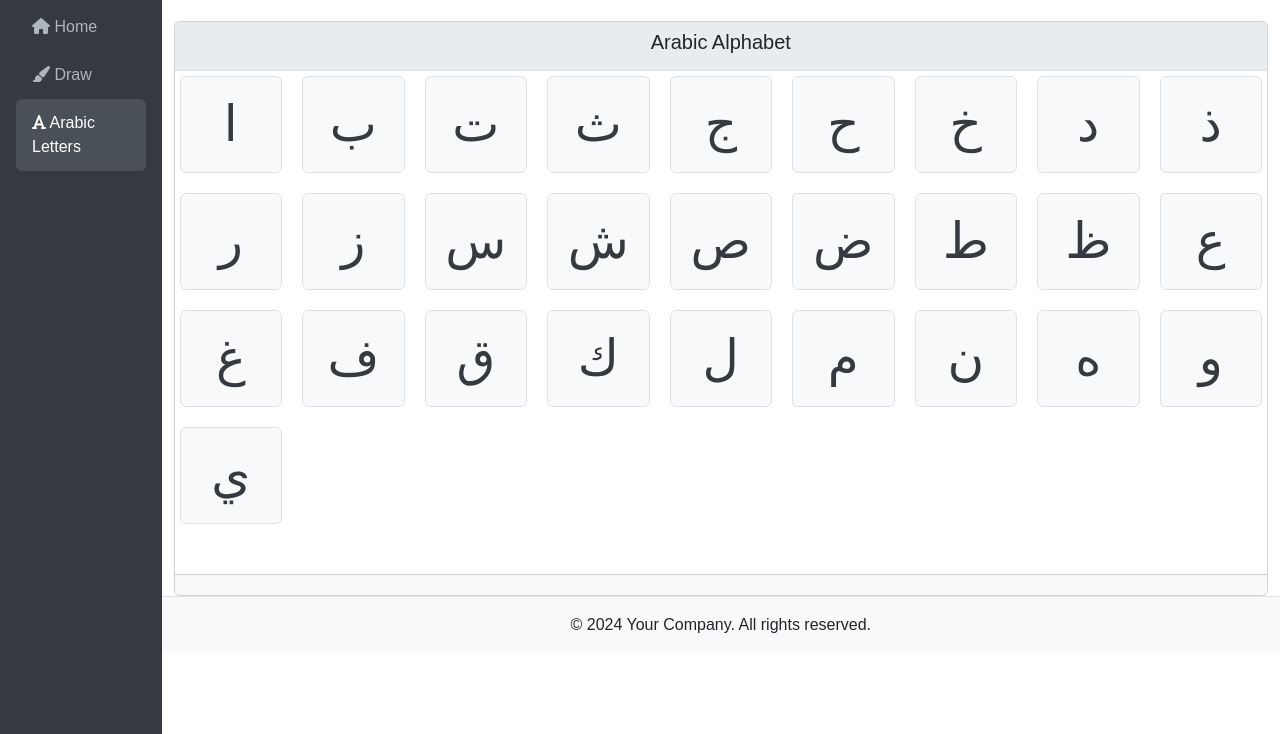
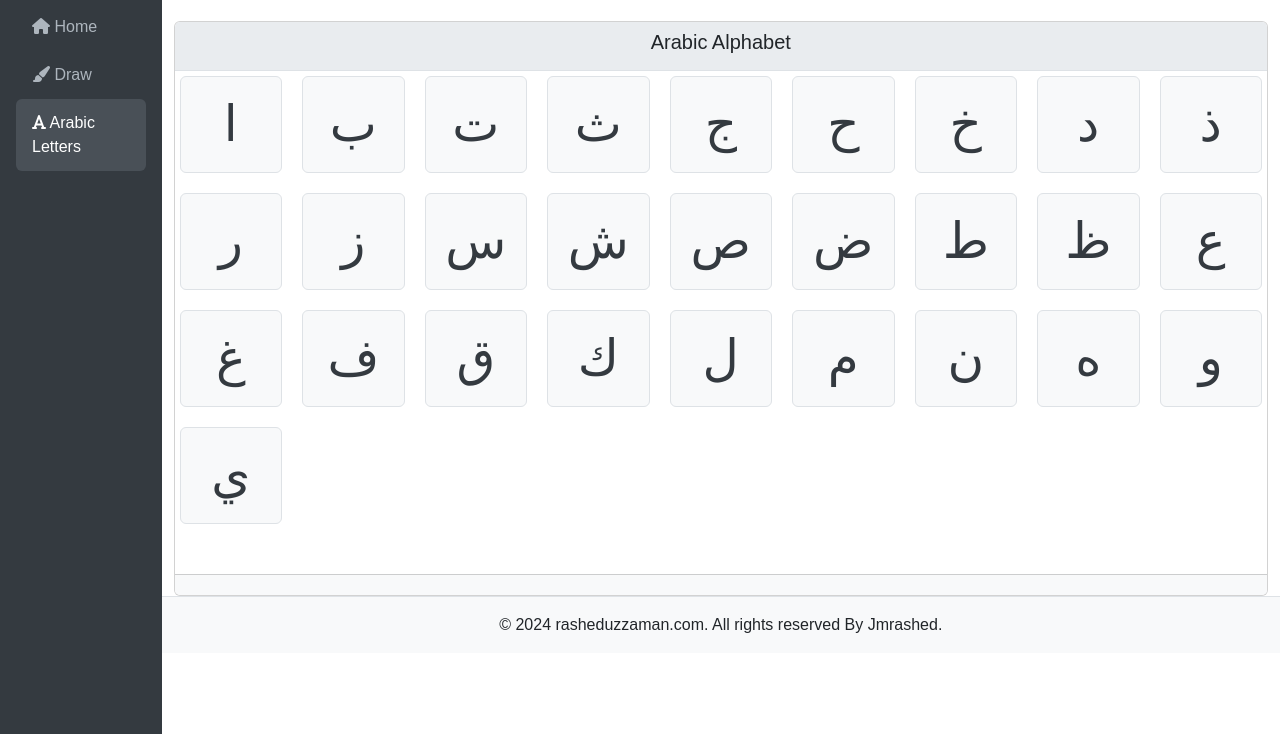
Before and after one commit to jmrashed/learn-arabic-language, a plain HTML site: page alphabet.html in a window 1280 px wide. Shown: the part 66-800 px from the top of the page. Drawn offline with nearby package versions, Linux system fonts and the light colour scheme.

Commit message:
update readme.md

```diff
--- a/alphabet.html
+++ b/alphabet.html
@@ -110,7 +110,7 @@
         <!-- Footer -->
         <footer class="footer">
           <div class="container">
-            <p class="mb-0">© 2024 Your Company. All rights reserved.</p>
+            <p class="mb-0">© 2024 rasheduzzaman.com. All rights reserved By Jmrashed.</p>
           </div>
         </footer>
       </div>
```
Also changed, not shown: draw.html (+1 -1 lines), index.html (+1 -1 lines).
